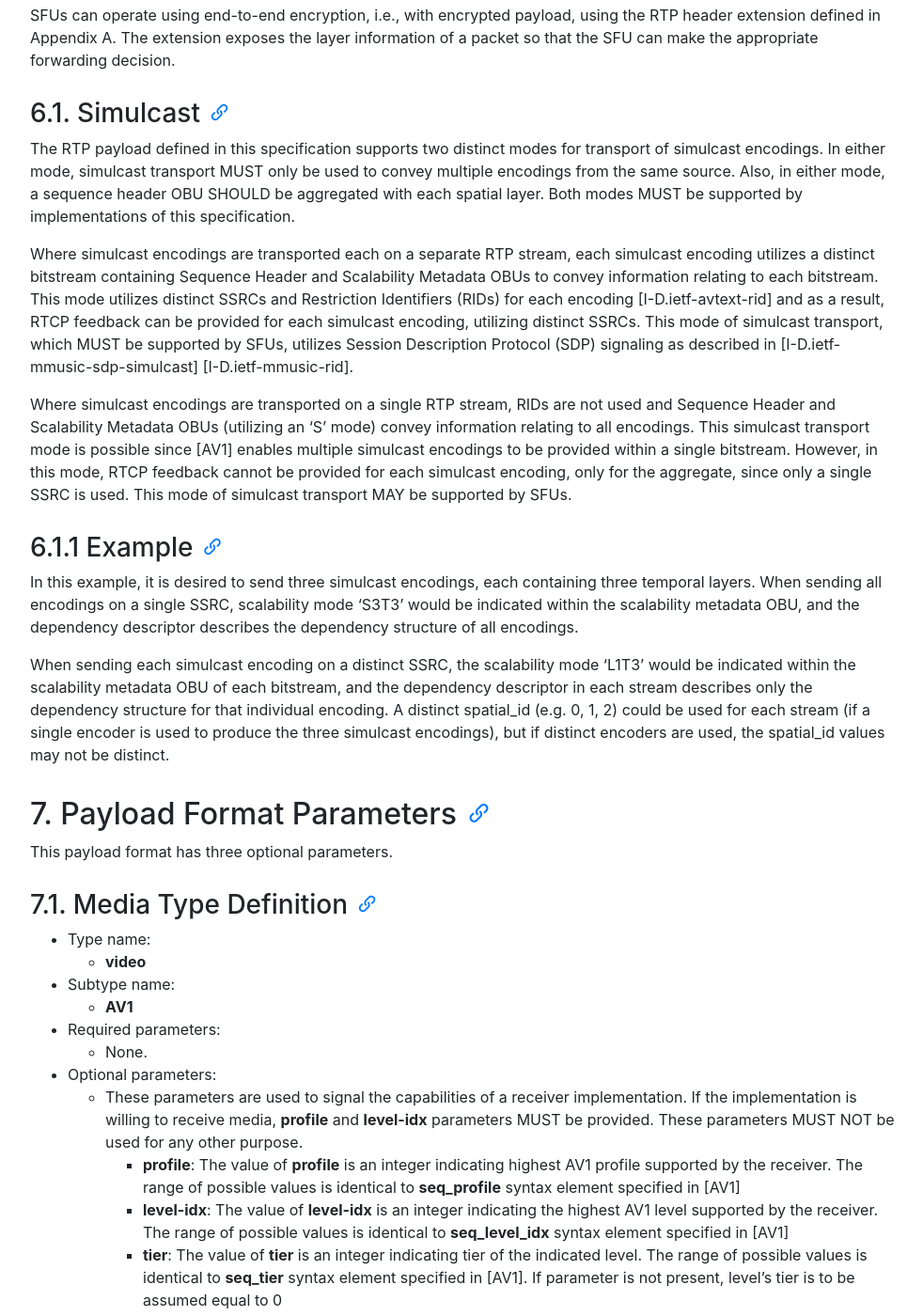
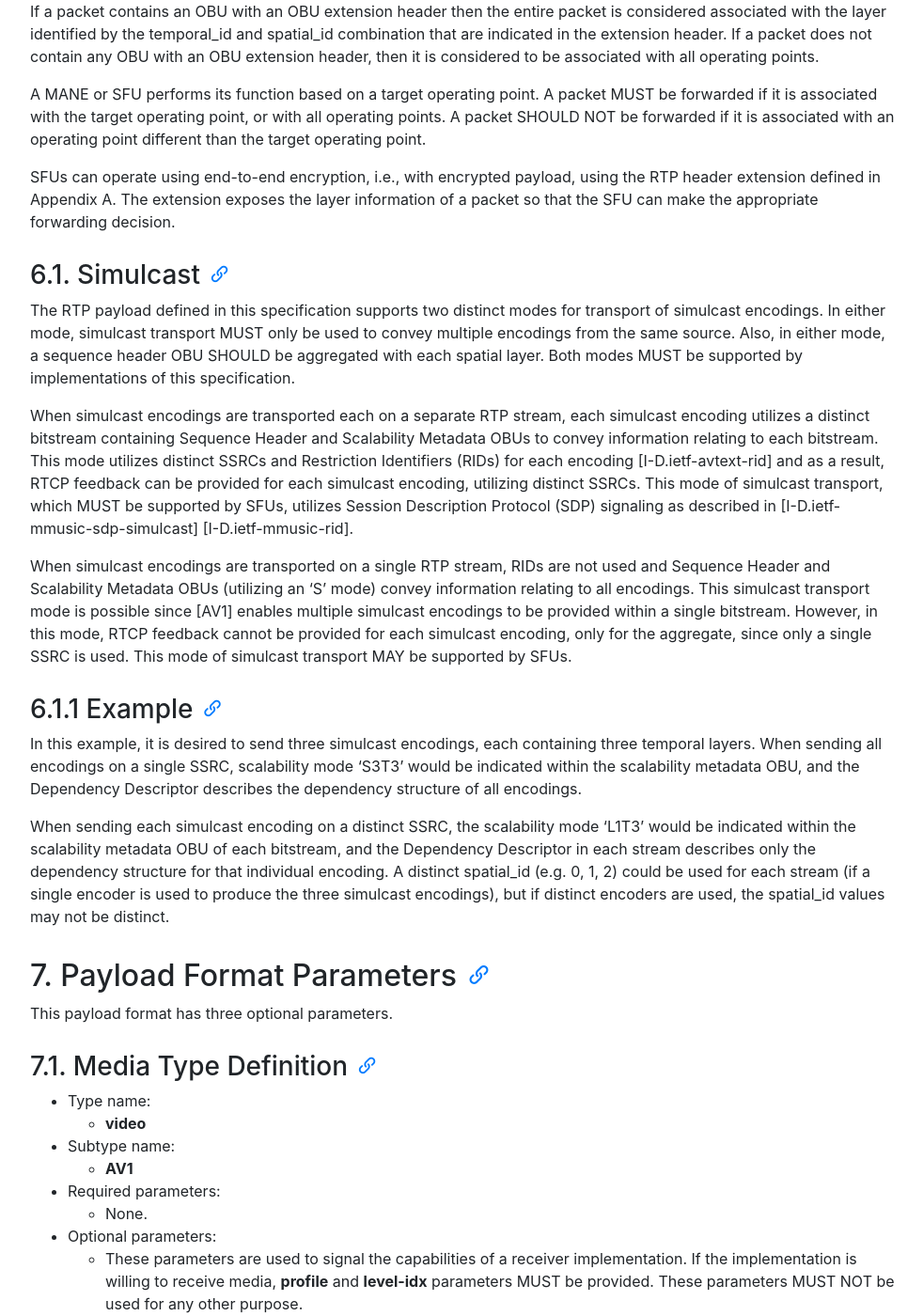
Before and after one commit to AOMediaCodec/av1-rtp-spec, a Jekyll site: the page built from index.md, in a window 1280 px wide and 1400 px high, scrolled down 8360 px. Shown: the whole window at 94% size, without its empty margins (53-1035 px from the left). Built offline with Jekyll 4.4.1, drawn with Linux system fonts in a browser that asks for light colours; nearby versions of some CDN libraries; some of the changed text lies outside the part shown.

Commit message:
Nits and wording.

```diff
--- a/av1-rtp-spec.md
+++ b/av1-rtp-spec.md
@@ -15,7 +15,7 @@
 and spatial scalability.
 
 
-## Status of this document
+## Status of this Document
 {:.no_toc }
 
 This document is a working draft of the Real-Time Communications Subgroup.
@@ -33,7 +33,7 @@
 This document describes an RTP payload specification applicable to the transmission
 of video streams encoded using the [AV1 video codec][AV1].
 
-In AV1 the smallest individual encoder entity presented for transport is the
+In AV1, the smallest individual encoder entity presented for transport is the
 Open Bitstream Unit (OBU). This specification allows both for fragmentation and
 aggregation of OBUs in the same RTP packet, but explicitly disallows doing so
 across frame boundaries.
@@ -48,7 +48,7 @@
 at the RTP payload format level.
 
 
-## 2. Conventions, definitions and acronyms
+## 2. Conventions, Definitions and Acronyms
 
 The key words "MUST", "MUST NOT", "REQUIRED", "SHALL", "SHALL NOT", "SHOULD",
 "SHOULD NOT", "RECOMMENDED", "MAY", and "OPTIONAL" in this document are to be
@@ -68,7 +68,7 @@
 **Note:** Multiple frames may be present at the same instant in time.
 {:.alert .alert-info }
 
-Media-Aware Network Element (MANE
+Media-Aware Network Element (MANE)
 : A middlebox that relays streams among transmitting and receiving clients
 by selectively forwarding packets and which may have access to the media ([RFC6184]).
 
@@ -167,7 +171,7 @@
 +-+-+-+-+-+-+-+-+-+-+-+-+-+-+-+-+-+-+-+-+-+-+-+-+-+-+-+-+-+-+-+-+
 </code></pre>
 
-### 4.2  RTP header Marker bit (M)
+### 4.2  RTP Header Marker Bit (M)
 
 The RTP header Marker bit MUST be set equal to 0 if the packet is not the last packet of the temporal unit, it SHOULD be set equal to 1 otherwise.
 
@@ -181,7 +185,7 @@
 how this information is communicated.
 
 
-### 4.4 AV1 aggregation header
+### 4.4 AV1 Aggregation Header
 
 The aggregation header is used to indicate if the first and/or last OBU element in the
 payload is a fragment of an OBU.
@@ -205,11 +209,13 @@
 Length of the last OBU element = length of the RTP payload - length of aggregation header - length of previous OBU elements including length fields
 </code></pre>
 
-N: set to 1 if the packet is the first packet of a coded video sequence,
-0 otherwise.
+N: MUST be set to 1 if the packet is the first packet of a coded video sequence,
+and MUST be set to 0 otherwise.
+
 **Note:** if N equals 1 then Z must equal 0.
-
-### 4.5 Payload structure
+{:.alert .alert-info }
+
+### 4.5 Payload Structure
 
 The smallest high-level syntax unit in AV1 is the OBU. All AV1 bitstream
 structures are packetized in OBUs. Each OBU has a header, which provides
@@ -260,7 +266,7 @@
 +-+-+-+-+-+-+-+-+-+-+-+-+-+-+-+-+-+-+-+-+-+-+-+-+
 </code></pre>
 
-The following figure shows an example payload containing two OBU elements where the last OBU element omits the length field (and the W field is set to 2). The size of the last OBU element can be calculated given the formula described in section 4.3.
+The following figure shows an example payload containing two OBU elements where the last OBU element omits the length field (and the W field is set to 2). The size of the last OBU element can be calculated given the formula described in Section 4.4.
 
 <pre><code>
 OBU element example size calculation:
@@ -291,7 +297,7 @@
 +-+-+-+-+-+-+-+-+-+-+-+-+-+-+-+-+-+-+-+-+-+-+-+-+-+-+-+-+-+-+-+-+
 </code></pre>
 
-## 5. Packetization rules
+## 5. Packetization Rules
 
 Each RTP packet MUST contain OBUs that belong to a single temporal unit.
 
@@ -303,12 +309,13 @@
 A sender MAY produce a sequence header with operating_points_cnt_minus_1 = 0 and operating_point_idc[0] = 0xFFF and seq_level_idx[0] = 0. In such case, seq_level_idx[0] does not reflect the level of the operating point.
 
 **Note:** The intent is to disable OBU dropping in the decoder. To ensure a decoder’s capabilities are not exceeded, OBU filtering should instead be implemented at the system level (e.g., SFU).
+{:.alert .alert-info }
 
 If more than one OBU contained in an RTP packet has an OBU extension header then
-the values of the temporal_id and spatial_id must be the same in all such OBUs
+the values of the temporal_id and spatial_id MUST be the same in all such OBUs
 in the RTP packet.
 
-If a sequence header OBU is present in an RTP packet it	SHOULD be the first OBU
+If a sequence header OBU is present in an RTP packet, then it	SHOULD be the first OBU
 in the packet. OBUs that are not associated with a particular layer (and thus do not have
 an OBU extension header) SHOULD be in the beginning of a packet, following the
 sequence header OBU if present.
@@ -320,7 +327,7 @@
 
 ### 5.1 Examples
 
-The following are example packetizations of OBU sequences. A two-letter notation is used to identify the OBU type: FH frame header, TG - tile group, FR - frame, SH - sequence header, TD - temporal delimitered, MD - metadata. Parentheses after the type indicate the temporal_id and spatial_id combination. For example "TG(0,1)" indicates a tile group OBU with temporal_id equal to 0 and spatial_id equal to 1.
+The following are example packetizations of OBU sequences. A two-letter notation is used to identify the OBU type: FH - frame header, TG - tile group, FR - frame, SH - sequence header, TD - temporal delimitered, MD - metadata. Parentheses after the type indicate the temporal_id and spatial_id combination. For example "TG(0,1)" indicates a tile group OBU with temporal_id equal to 0 and spatial_id equal to 1.
 
 The following is an example coded video sequence:
 
@@ -371,7 +378,7 @@
 encodings from the same source. Also, in either mode, a sequence header OBU SHOULD be aggregated
 with each spatial layer. Both modes MUST be supported by implementations of this specification.
 
-Where simulcast encodings are transported each on a separate RTP stream, each simulcast encoding
+When simulcast encodings are transported each on a separate RTP stream, each simulcast encoding
 utilizes a distinct bitstream containing Sequence Header and Scalability Metadata OBUs to
 convey information relating to each bitstream. This mode utilizes distinct SSRCs and Restriction
 Identifiers (RIDs)  for each encoding [I-D.ietf-avtext-rid] and as a result, RTCP feedback can be
@@ -379,7 +386,7 @@
 which MUST be supported by SFUs, utilizes Session Description Protocol (SDP) signaling as described
 in [I-D.ietf-mmusic-sdp-simulcast] [I-D.ietf-mmusic-rid].
 
-Where simulcast encodings are transported on a single RTP stream, RIDs are not used and Sequence
+When simulcast encodings are transported on a single RTP stream, RIDs are not used and Sequence
 Header and Scalability Metadata OBUs (utilizing an 'S' mode) convey information relating to all
 encodings. This simulcast transport mode is possible since [AV1] enables multiple simulcast encodings
 to be provided within a single bitstream.  However, in this mode, RTCP feedback cannot be provided
@@ -390,11 +397,11 @@
 
 In this example, it is desired to send three simulcast encodings, each containing three temporal
 layers. When sending all encodings on a single SSRC, scalability mode 'S3T3' would be indicated
-within the scalability metadata OBU, and the dependency descriptor describes the dependency structure
+within the scalability metadata OBU, and the Dependency Descriptor describes the dependency structure
 of all encodings.
 
 When sending each simulcast encoding on a distinct SSRC, the scalability mode 'L1T3' would be indicated
-within the scalability metadata OBU of each bitstream, and the dependency descriptor in each stream
+within the scalability metadata OBU of each bitstream, and the Dependency Descriptor in each stream
 describes only the dependency structure for that individual encoding.  A distinct spatial_id (e.g. 0, 1, 2)
 could be used for each stream (if a single encoder is used to produce the three simulcast encodings),
 but if distinct encoders are used, the spatial_id values may not be distinct.
@@ -572,7 +579,7 @@
    receiver to request a Decoder Refresh Point of an encoded stream.
 
    Upon reception of FIR, the AV1 sender MUST send a new coded video sequence
-   (see section 7.5 of the [AV1] bitstream specification) as soon as possible.
+   (see Section 7.5 of the [AV1] bitstream specification) as soon as possible.
 
    **Note** If simulcast is used and simulcast streams are transported using multiple SSRCs,
    an AV1 sender must send new coded video sequences for every SSRC indicated in the FIR message
@@ -660,10 +667,10 @@
 ## 11. References
 
 
-### 11.1 Normative references
-
-
-  * [AV1](https://aomediacodec.github.io/av1-spec/av1-spec.pdf "AV1 1.0.0 with Errata1") **AV1 Bistream & Decoding Process Specification, Version 1.0.0 with Errata 1**, January 2019.
+### 11.1 Normative References
+
+
+  * [AV1](https://aomediacodec.github.io/av1-spec/av1-spec.pdf) **AV1 Bistream & Decoding Process Specification, Version 1.0.0 with Errata 1**, January 2019.
 
   * [RFC3550](https://tools.ietf.org/html/rfc3550 "RFC3550") **RTP: A Transport Protocol for Real-Time Applications**, H. Schulzrinne, S. Casner, R. Frederick, and V. Jacobson, July 2003.
 
@@ -685,7 +692,7 @@
 
  * [I-D.ietf-payload-vp9](https://tools.ietf.org/html/draft-ietf-payload-vp9 "I-D.ietf-payload-vp9") **RTP Payload Format for VP9 Video**, J. Uberti, S. Holmer, M. Flodman, D. Hong, and J. Lennox, January 2020.
 
-### 11.2 Informative references
+### 11.2 Informative References
 
 * [RFC3711](https://tools.ietf.org/html/rfc3711 "RFC3711") **The Secure Real-time Transport Protocol (SRTP)**, M. Baugher, D. McGrew, M. Naslund, E. Carrara, and K. Norrman, March 2004.
 
@@ -741,7 +748,7 @@
 the predefined templates.
 
 
-#### A.2 Conventions, definitions and acronyms
+#### A.2 Conventions, Definitions and Acronyms
 
 The key words "MUST", "MUST NOT", "REQUIRED", "SHALL", "SHALL NOT", "SHOULD",
 "SHOULD NOT", "RECOMMENDED", "MAY", and "OPTIONAL" in this document are to be
@@ -808,7 +815,7 @@
   frames for that Decode target will be decodable if the frame containing the
   indication is decodable.
 
-#### A.3 Media stream requirements
+#### A.3 Media Stream Requirements
 
 A bitstream conformant to this extension must adhere to the following statement(s).
 
@@ -818,7 +825,7 @@
 relevant information such as entropy decoder state also constitute dependencies.
 
 
-#### A.4 Dependency Descriptor format
+#### A.4 Dependency Descriptor Format
 
 To facilitate the work of selectively forwarding portions of a scalable video
 bitstream, as is done by a selective forwarding unit (SFU), for each packet, the
@@ -1083,7 +1090,7 @@
 
 ##### A.4.2 Semantics
 
-The semantics pertaining to the dependency descriptor syntax section above is
+The semantics pertaining to the Dependency Descriptor syntax section above is
 described in this section.
 
 **Mandatory Descriptor Fields**
@@ -1335,7 +1342,7 @@
 {: .caption }
 
 
-##### A.6.1 L1T3 Single spatial layer with 3 temporal layers
+##### A.6.1 L1T3 Single Spatial Layer with 3 Temporal Layers
 
 <figure class="figure center-block" style="display: table; margin: 1.5em auto;">
   <img alt="" src="assets/images/L1T3.svg" class="figure-img img-fluid">
@@ -1375,7 +1382,7 @@
 {:.alert .alert-info }
 
 
-##### A.6.2 L2T1 Full SVC with occasional switch
+##### A.6.2 L2T1 Full SVC with Occasional Switch
 
 <figure class="figure center-block" style="display: table; margin: 1.5em auto;">
   <img alt="" src="assets/images/L2T1.svg" class="figure-img img-fluid">
@@ -1487,7 +1494,7 @@
 {:.alert .alert-info }
 
 
-##### A.6.4 S3T3 K-SVC with temporal shift
+##### A.6.4 S3T3 K-SVC with Temporal Shift
 
 <figure class="figure center-block" style="display: table; margin: 1.5em auto;">
   <img alt="" src="assets/images/S3T3.svg" class="figure-img img-fluid">
@@ -1580,7 +1587,7 @@
 #### A.7 References
 
 
-##### A.7.1 Normative references
+##### A.7.1 Normative References
 
  * [RFC2119](https://tools.ietf.org/html/rfc2119 "RFC2119") **Key words for use in RFCs to Indicate Requirement Levels, S. Bradner, March 1997.
 
@@ -1589,9 +1596,9 @@
    * [RFC8285](https://tools.ietf.org/html/rfc8285 "RFC8285") **A General Mechanism for RTP Header Extensions for generic RTP header extensions**, D. Singer, H. Desineni, and R. Even, October 2017.
 
 
-##### A.7.2 Informative references
-
-* [AV1](https://aomediacodec.github.io/av1-spec/av1-spec.pdf "AV1 1.0.0 with Errata1") **AV1 Bistream & Decoding Process Specification, Version 1.0.0 with Errata 1**, January 2019.
+##### A.7.2 Informative References
+
+* [AV1](https://aomediacodec.github.io/av1-spec/av1-spec.pdf) **AV1 Bistream & Decoding Process Specification, Version 1.0.0 with Errata 1**, January 2019.
 
 * [RFC3264](https://tools.ietf.org/html/rfc3264 "RFC3264") **An Offer/Answer Model with the Session Description Protocol (SDP)**, J. Rosenberg and H. Schulzrinne, June 2002.
 
```
Also changed, not shown: other parts of av1-rtp-spec.md (+25 -21 lines).
